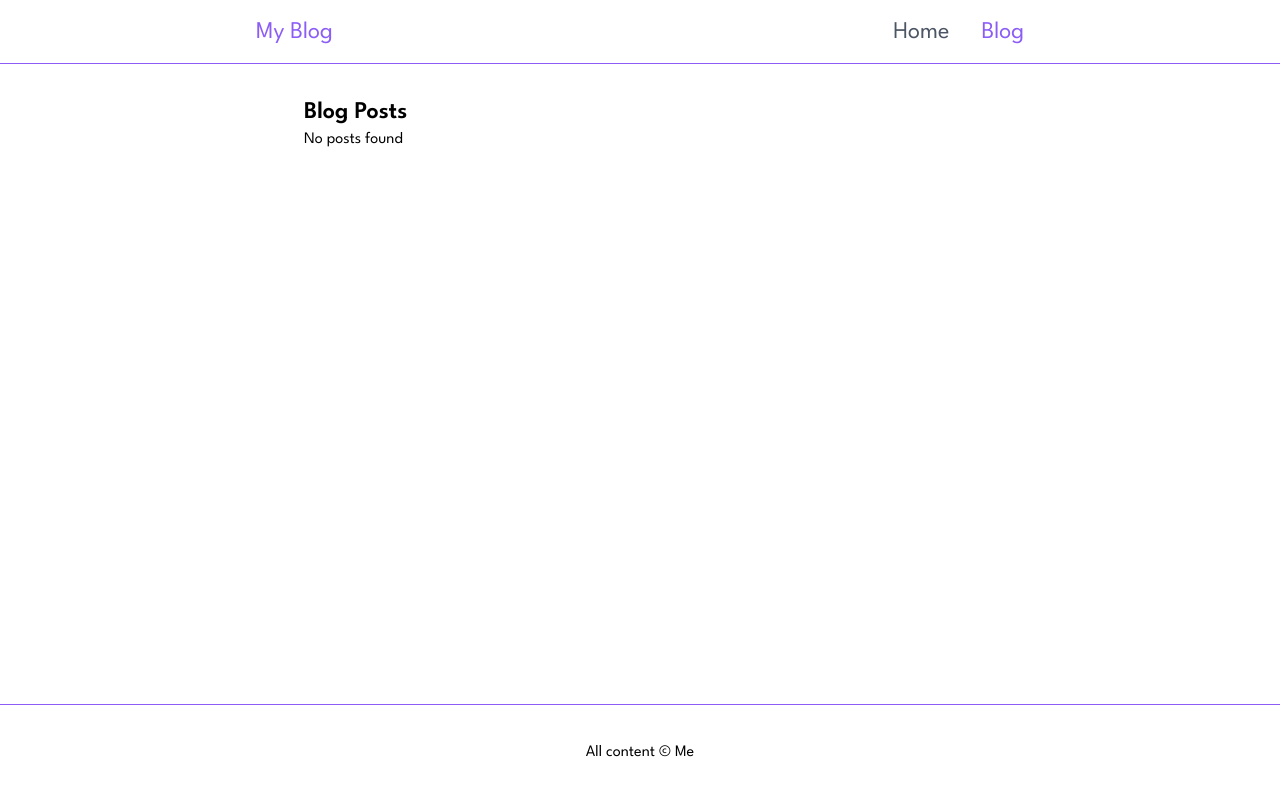
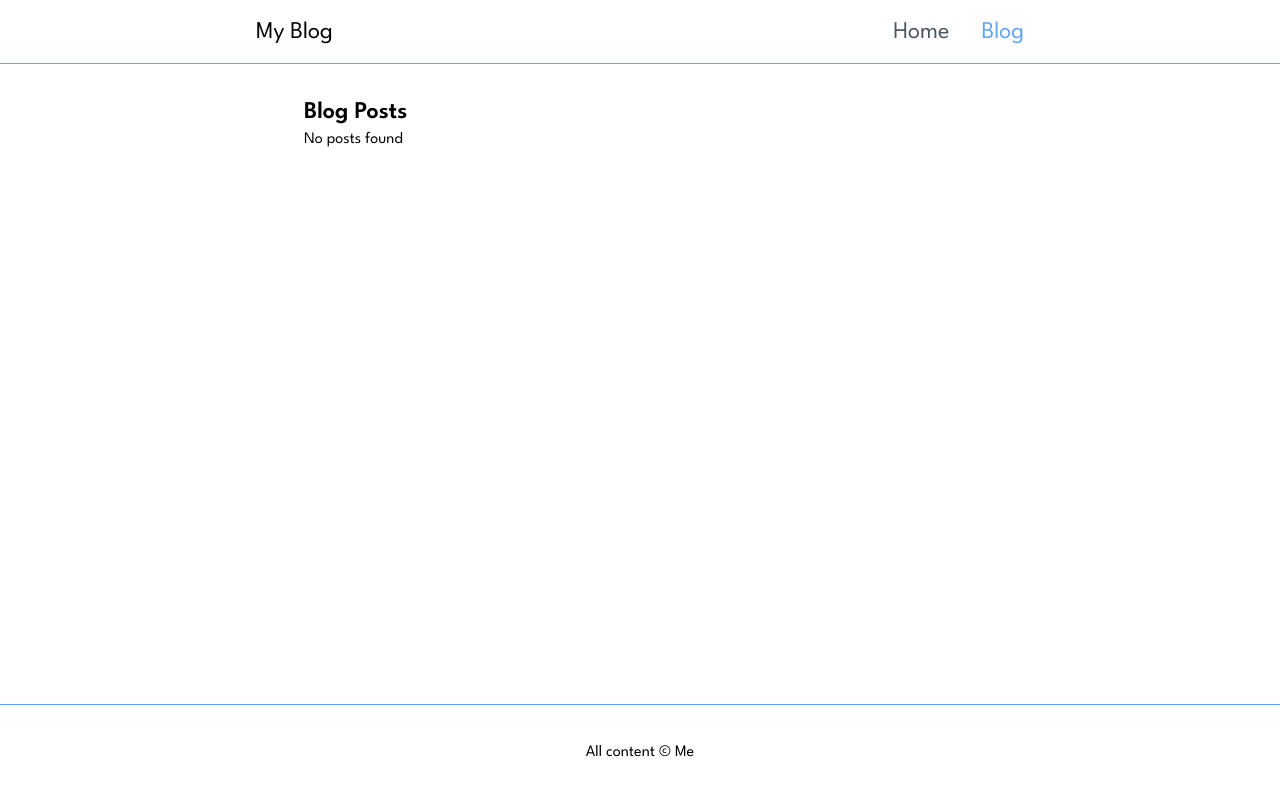
Before and after one commit to YuanSamuel/portfolio-site, a Next.js app: page /blog in a window 1280 px wide. Shown: the top 796 px of the page. Built offline with nearby package versions, Linux system fonts and the light colour scheme; what @tailwindcss/typography would draw is missing.

Commit message:
:lipstick: update blog colors

```diff
--- a/components/layout.js
+++ b/components/layout.js
@@ -1,5 +1,4 @@
 import Head from 'next/head';
-import Link from 'next/link';
 import ActiveLink from './activelink';
 
 export default function Layout({ children, pageTitle }) {
@@ -10,9 +9,9 @@ export default function Layout({ children, pageTitle }) {
         <title>{pageTitle}</title>
       </Head>
       <div className='flex flex-col min-h-screen'>
-        <header className='w-full h-16 border-b border-purple-500 flex items-center justify-center'>
+        <header className='w-full h-16 border-b border-blue-400 flex items-center justify-center'>
           <div className='w-11/12 md:w-full max-w-3xl flex flex-row justify-between'>
-            <div className='text-2xl text-purple-500'>
+            <div className='text-2xl border-blue-400'>
               <ActiveLink href='/blog'>
                 <a>My Blog</a>
               </ActiveLink>
@@ -23,7 +22,7 @@ export default function Layout({ children, pageTitle }) {
         <main className='w-11/12 md:w-full max-w-2xl mx-auto my-8 flex-grow'>
           {children}
         </main>
-        <footer className='flex flex-col items-center w-full h-24 border-t border-purple-500'>
+        <footer className='flex flex-col items-center w-full h-24 border-t border-blue-400'>
           <div className='w-11/12 md:w-full max-w-3xl m-auto flex flex-row items-center justify-center'>
             All content © Me
           </div>
@@ -36,13 +35,13 @@ export default function Layout({ children, pageTitle }) {
 function AppNav() {
   return (
     <nav className='text-2xl text-gray-600'>
-      <ActiveLink href='/' activeClassName='text-purple-500'>
-        <a className='hover:text-purple-500 mr-8'>
+      <ActiveLink href='/' activeClassName='text-blue-400'>
+        <a className='hover:text-blue-400 mr-8'>
           Home
         </a>
       </ActiveLink>
-      <ActiveLink href='/blog' activeClassName='text-purple-500'>
-        <a className='hover:text-purple-500'>
+      <ActiveLink href='/blog' activeClassName='text-blue-400'>
+        <a className='hover:text-blue-400'>
           Blog
         </a>
       </ActiveLink>
```
